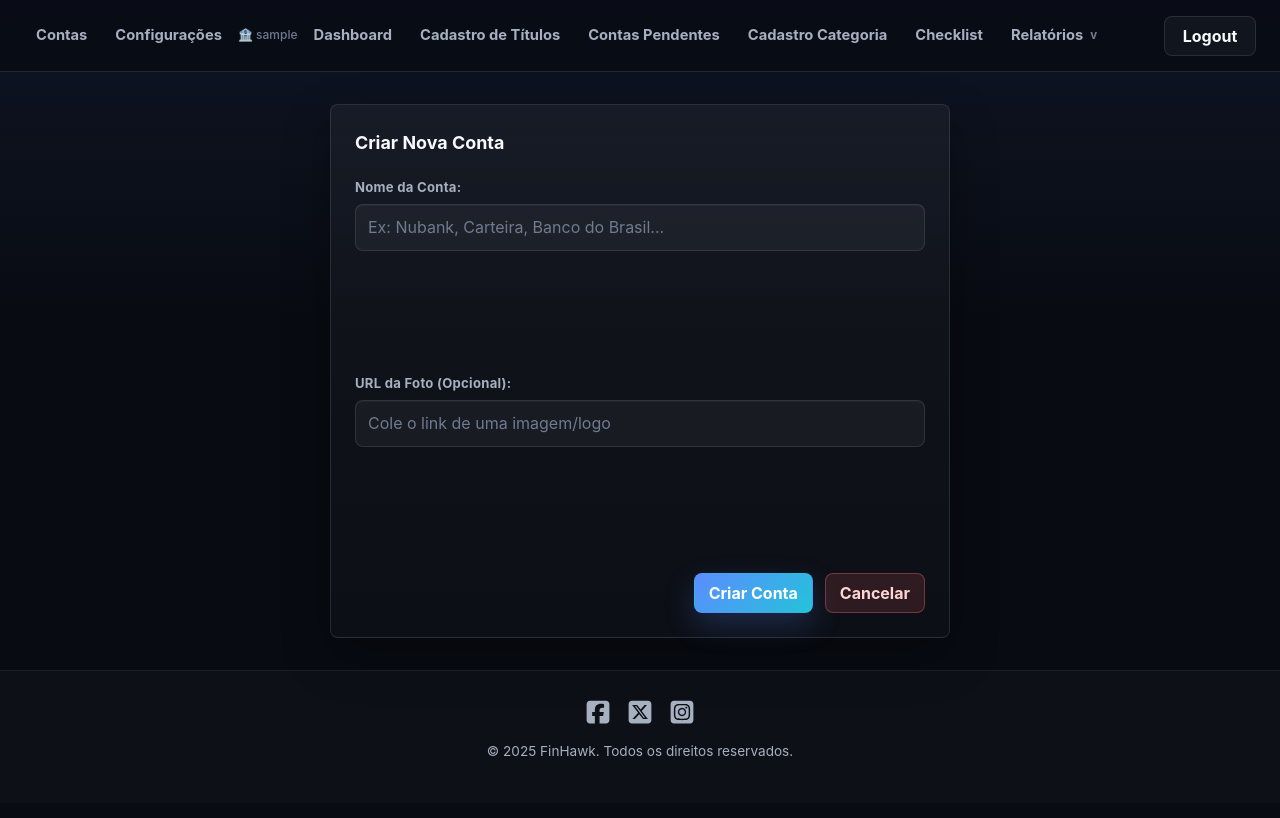
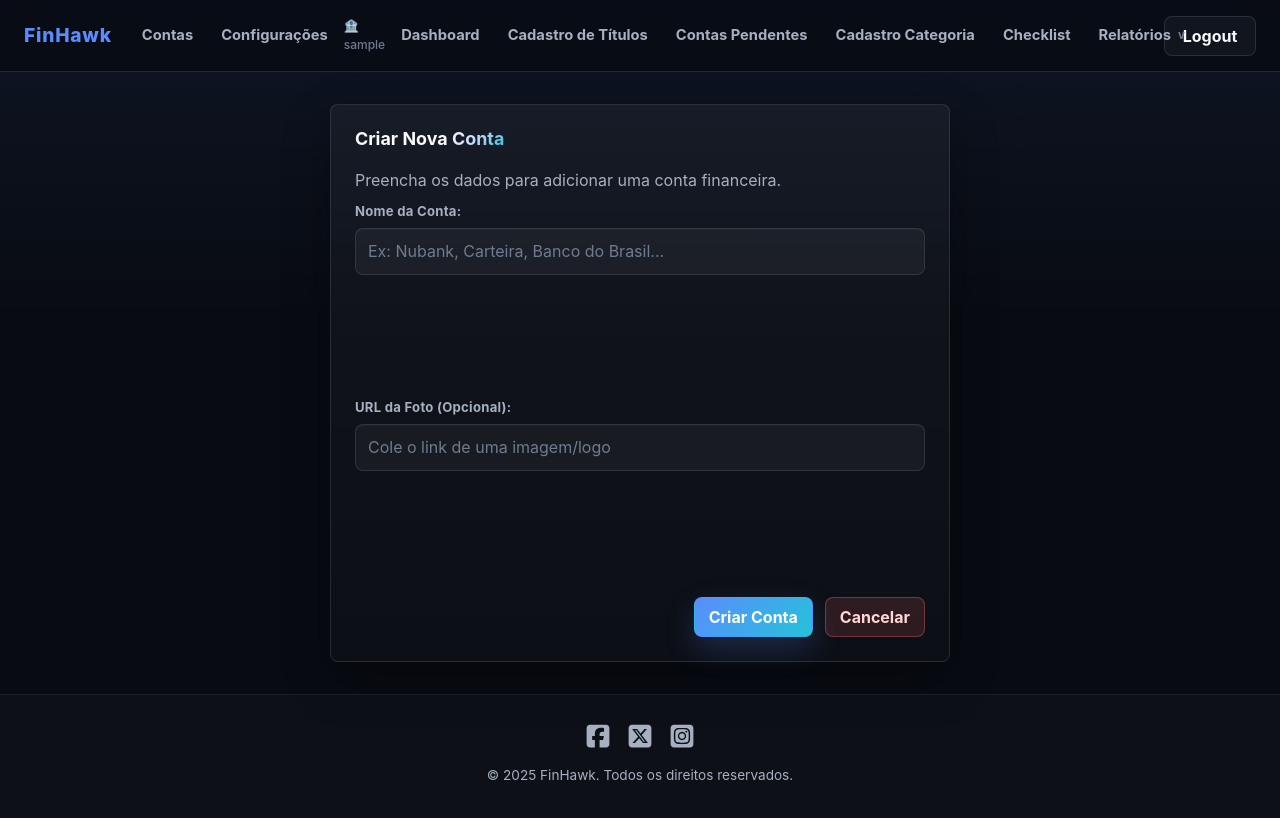
Before and after one commit to CarlosVigna/FinHwak-front-refac, a React (Vite) app: page /criar-conta in a window 1280 px wide. Shown: the top 818 px of the page. Built offline with nearby package versions, Linux system fonts and the light colour scheme; no server answers; sample sign-in values are in the browser's storage.

Commit message:
feat: dashboard executive, performance improvements and csv export unification

```diff
--- a/index.html
+++ b/index.html
@@ -2,11 +2,11 @@
 <html lang="en">
   <head>
     <meta charset="UTF-8" />
-    <link rel="icon" type="image/svg+xml" href="/vite.svg" />
+    <link rel="icon" type="image/svg+xml" href="/favicon.svg" />
     <link href="https://fonts.googleapis.com/css2?family=Roboto:wght@400;500;600&display=swap" rel="stylesheet">
     <meta name="viewport" content="width=device-width, initial-scale=1.0" />
 
-    <title>Vite + React</title>
+    <title>FinHawk — Controle Financeiro</title>
   </head>
   <body>
 
--- a/package.json
+++ b/package.json
@@ -10,18 +10,12 @@
     "preview": "vite preview"
   },
   "dependencies": {
-    "@emotion/react": "^11.13.3",
-    "@emotion/styled": "^11.13.0",
     "@fortawesome/free-solid-svg-icons": "^6.7.1",
     "@fortawesome/react-fontawesome": "^0.2.2",
-    "@mui/icons-material": "^6.1.1",
-    "@mui/material": "^6.1.1",
-    "bootstrap": "^5.3.3",
     "html2canvas": "^1.4.1",
     "jspdf": "^4.2.1",
     "jwt-decode": "^4.0.0",
     "react": "^18.3.1",
-    "react-bootstrap": "^2.10.4",
     "react-dom": "^18.3.1",
     "react-icons": "^5.5.0",
     "react-router-dom": "^6.26.2",
--- a/src/componentes/MenuHome/index.jsx
+++ b/src/componentes/MenuHome/index.jsx
@@ -72,6 +72,8 @@
 
     return (
         <nav className='nav'>
+            <Link to="/" className="nav-brand" onClick={handleLinkClick}>FinHawk</Link>
+
             <div className="nav-header">
                 <button
                     className="menu-toggle"
--- a/src/pages/CadastroCategoria/index.jsx
+++ b/src/pages/CadastroCategoria/index.jsx
@@ -91,6 +91,11 @@
 
   return (
     <div className="cadastro-categoria-vertical">
+      <div className="fh-page-header">
+        <h1 className="fh-title">Cadastro de <span>Categorias</span></h1>
+        <p className="fh-subtitle">Organize seus lançamentos por categoria de receita ou despesa.</p>
+      </div>
+
       {fromNewAccount && (
         <div className="banner-guiado">
           <strong>Conta criada com sucesso!</strong>
--- a/src/pages/CriarConta/index.jsx
+++ b/src/pages/CriarConta/index.jsx
@@ -46,7 +46,10 @@
 
     return (
         <div className="criar-conta-container">
-            <h1>Criar Nova Conta</h1>
+            <div className="fh-page-header">
+                <h1 className="fh-title">Criar Nova <span>Conta</span></h1>
+                <p className="fh-subtitle">Preencha os dados para adicionar uma conta financeira.</p>
+            </div>
             <form onSubmit={handleSubmit}>
 
                 <div className="form-group">
--- a/src/pages/Dashboard/components/DashboardExecutive.css
+++ b/src/pages/Dashboard/components/DashboardExecutive.css
@@ -6,27 +6,27 @@
 }
 
 .dashboard-executive-card {
-    background: #ffffff;
+    background: var(--surface-color);
+    border: 1px solid var(--border-color);
     border-radius: 12px;
     padding: 16px 20px;
-    box-shadow: 0 1px 4px rgba(0, 0, 0, 0.08);
     display: flex;
     flex-direction: column;
     gap: 4px;
 }
 
 .dashboard-executive-title {
-    font-size: 0.9rem;
-    font-weight: 600;
-    color: #64748b;
+    font-size: 0.82rem;
+    font-weight: 700;
+    color: var(--text-muted);
     text-transform: uppercase;
-    letter-spacing: 0.04em;
+    letter-spacing: 0.06em;
 }
 
 .dashboard-executive-value {
     font-size: 1.5rem;
     font-weight: 700;
-    color: #1e293b;
+    color: var(--text-color);
     margin-top: 4px;
 }
 
@@ -36,19 +36,19 @@
 }
 
 .dashboard-executive-delta-positive {
-    color: #10b981;
+    color: var(--success);
     font-size: 0.85rem;
     font-weight: 600;
 }
 
 .dashboard-executive-delta-negative {
-    color: #ef4444;
+    color: var(--danger);
     font-size: 0.85rem;
     font-weight: 600;
 }
 
 .dashboard-executive-secondary {
-    color: #64748b;
+    color: var(--text-muted);
     font-size: 0.85rem;
 }
 
--- a/src/pages/EditarConta/index.jsx
+++ b/src/pages/EditarConta/index.jsx
@@ -69,7 +69,10 @@
 
     return (
         <div className="editar-conta-container">
-            <h1>Editar Conta</h1>
+            <div className="fh-page-header">
+                <h1 className="fh-title">Editar <span>Conta</span></h1>
+                <p className="fh-subtitle">Atualize os dados da conta selecionada.</p>
+            </div>
 
             {erro && <div className="error-message">{erro}</div>}
 
--- a/src/styles/components.css
+++ b/src/styles/components.css
@@ -609,6 +609,19 @@
   backdrop-filter: blur(18px);
 }
 
+.nav-brand {
+  font-size: 1.2rem;
+  font-weight: 800;
+  color: var(--primary);
+  letter-spacing: 0.04em;
+  text-decoration: none;
+  flex-shrink: 0;
+}
+
+.nav-brand:hover {
+  opacity: 0.82;
+}
+
 .nav-header {
   display: none;
 }
@@ -706,6 +719,7 @@
   background: rgba(0, 0, 0, 0.48);
   opacity: 0;
   visibility: hidden;
+  transition: opacity 0.22s ease, visibility 0.22s ease;
 }
 
 .nav-overlay.active {
```
Also changed, not shown: public/favicon.svg (added).
